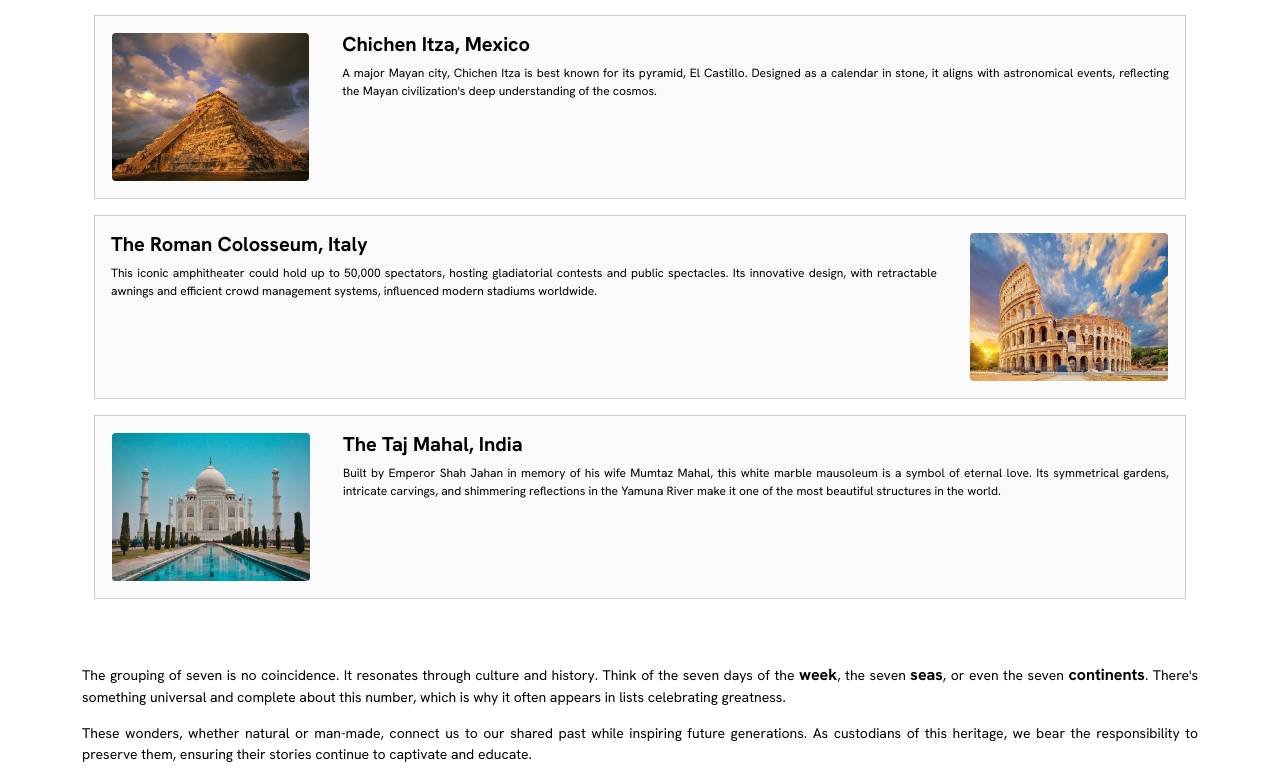
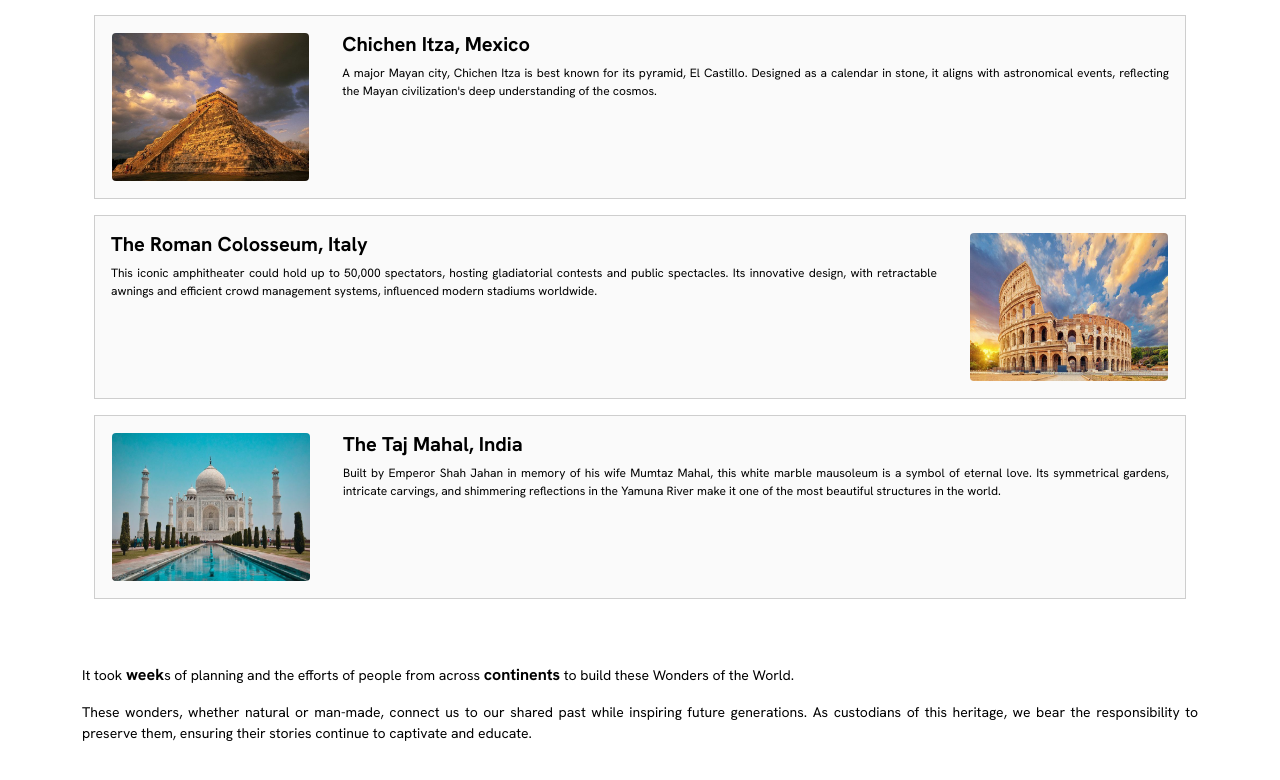
Before and after one commit to Kaighassy2002/tornado, a React (Vite) app: page /wonder in a window 1280 px wide. Shown: the part 2486-3266 px from the top of the page. After the commit the page ends 3245 px from the top, so only its background shows below. Built offline with nearby package versions, Linux system fonts and the light colour scheme; a web font is replaced by a local one.

Commit message:
vecel.json and some corrections

```diff
--- a/src/pages/Palm.jsx
+++ b/src/pages/Palm.jsx
@@ -58,7 +58,7 @@ export default function Palm() {
             </div>
             <div class="col-md-6">
                 <h3 className='text-dark'>The Quintessential Connection</h3>
-                <p>The palm also holds a special place in ancient traditions and modern science. From counting systems to mystical interpretations, its structure has always intrigued humanity. Did you know that some cultures associate it with the elemental <span className="fw-bold ">quintet—earth</span>, water, fire, air, and spirit?</p>
+                <p>The palm also holds a special place in ancient traditions and modern science. From counting systems to mystical interpretations, its structure has always intrigued humanity. Did you know that some cultures associate it with the elemental <span className="fw-bold ">quintet</span>—earth, water, fire, air, and spirit?</p>
                 <p>The symmetry and balance of the palm echo the significance of this mysterious number in art, music, and even nature. Whether it's the petals of certain flowers or the proportions of a starfish, this number appears in some of the most harmonious designs in the world.</p>
             </div>
         </section>
--- a/src/pages/Wonder.jsx
+++ b/src/pages/Wonder.jsx
@@ -315,13 +315,7 @@ export default function Wonder() {
 
         <div>
           <p>
-            The grouping of seven is no coincidence. It resonates through
-            culture and history. Think of the seven days of the{" "}
-            <span className="fw-bold">week</span>, the seven{" "}
-            <span className="fw-bold">seas</span>, or even the seven{" "}
-            <span className="fw-bold">continents</span>. There's something
-            universal and complete about this number, which is why it often
-            appears in lists celebrating greatness.
+          It took <span className="fw-bold">week</span>s of planning and the efforts of people from across <span className="fw-bold">continents</span> to build these Wonders of the World.
           </p>
           <p>
             These wonders, whether natural or man-made, connect us to our shared
```
Also changed, not shown: src/vercel.json (added).
